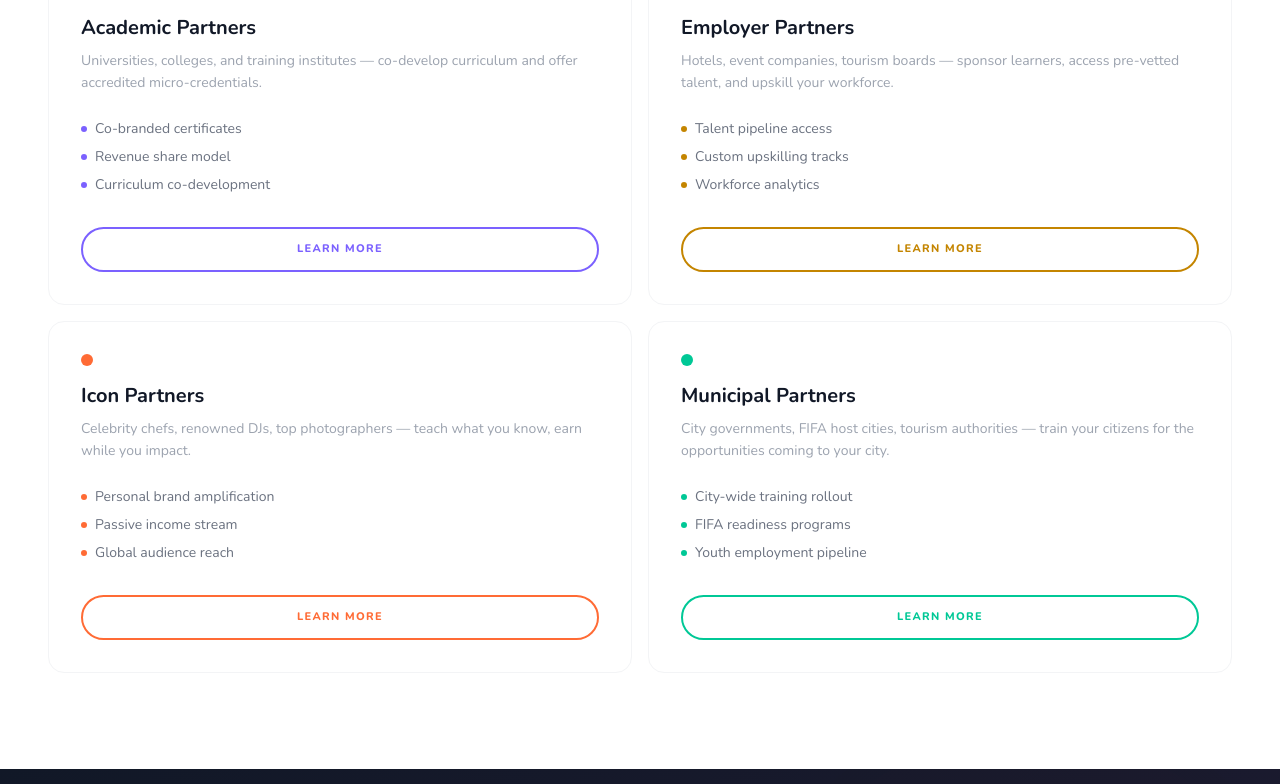
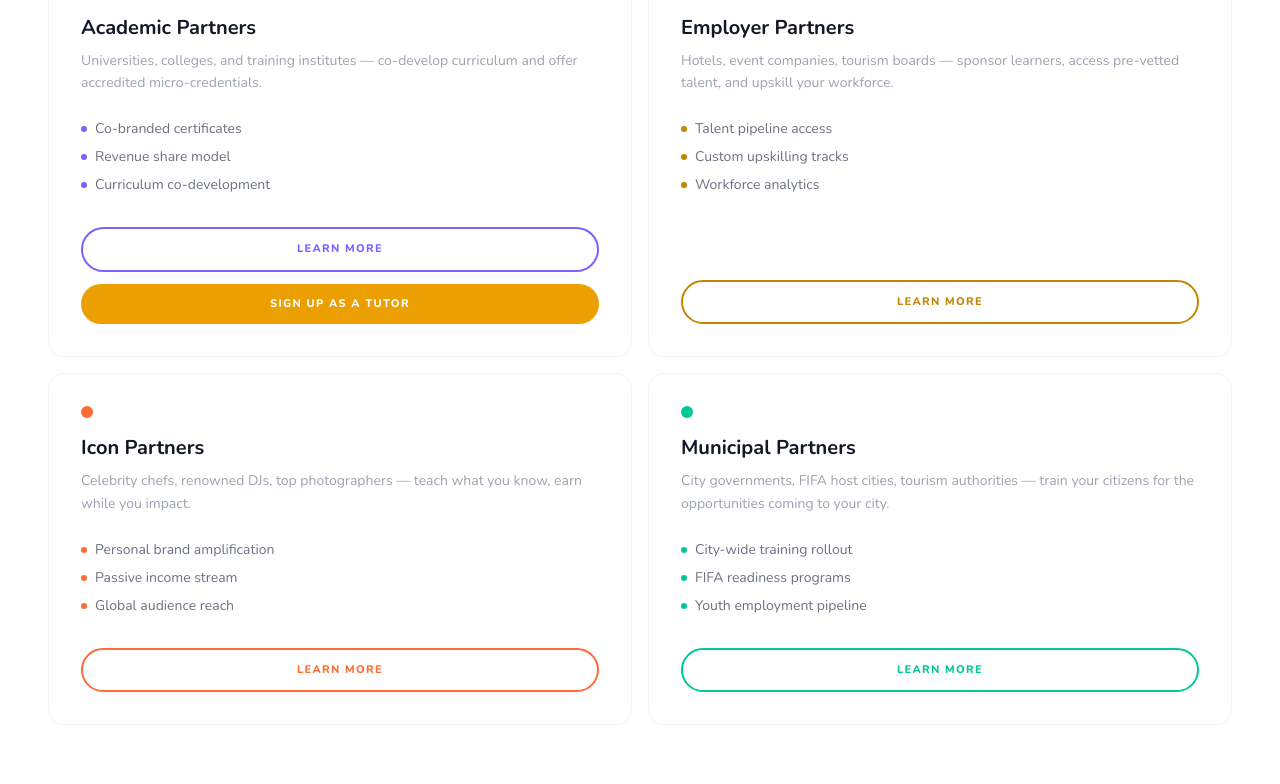
Before and after one commit to Hoshistechcorp/sparkbyibloov, a React (Vite) app: page /spark in a window 1280 px wide. Shown: the part 3209-3993 px from the top of the page. Built offline with nearby package versions, Linux system fonts and the light colour scheme; no server answers; the database is empty; a web font is replaced by a local one.

Commit message:
Changes
Co-authored-by: Hoshistechcorp <212983171+Hoshistechcorp@users.noreply.github.com>

```diff
--- a/src/components/spark/SparkPartners.tsx
+++ b/src/components/spark/SparkPartners.tsx
@@ -40,6 +40,12 @@ export const SparkPartners = () => (
             onMouseLeave={(e) => { e.currentTarget.style.backgroundColor = 'transparent'; e.currentTarget.style.color = p.accent; }}>
             Learn More
           </motion.button>
+          {p.type === 'Academic Partners' && (
+            <a href="https://forms.gle/VYXTkw35G9gMQvpCA" target="_blank" rel="noopener noreferrer"
+              className="mt-3 text-[11px] tracking-[0.12em] uppercase font-extrabold px-5 py-3 rounded-full bg-[#ec9f00] text-white text-center hover:bg-[#d48e00] transition-all">
+              Sign Up as a Tutor
+            </a>
+          )}
         </motion.div>
       ))}
     </div>
```
